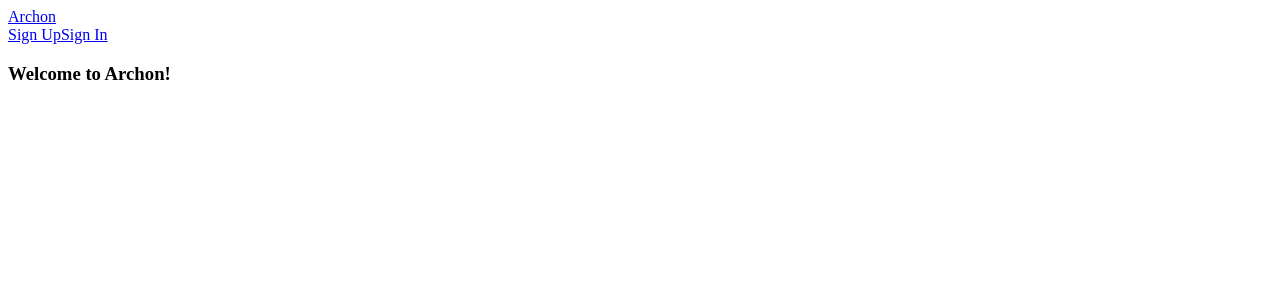
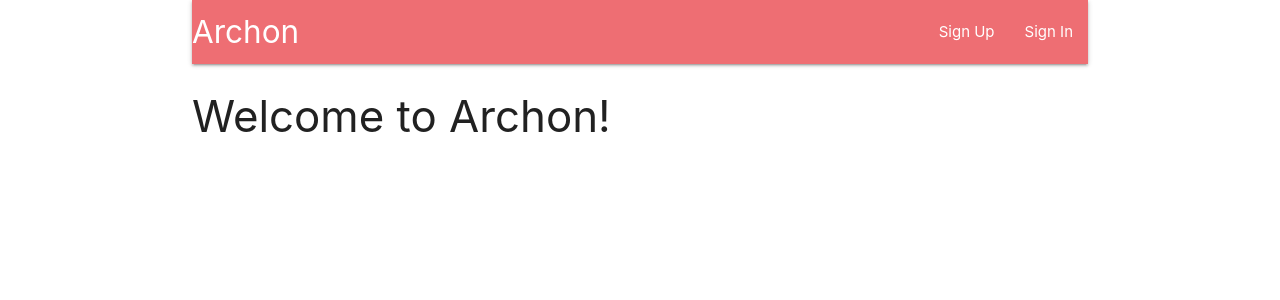
Before and after one commit to samsuh/auth-app-react-client, a React (Create React App) app: page / in a window 1280 px wide. Shown: the top 300 px of the page. Built offline with nearby package versions, Linux system fonts and the light colour scheme.

Commit message:
error with combineReducers interaction. fix this.

```diff
--- a/package.json
+++ b/package.json
@@ -7,6 +7,7 @@
     "@testing-library/react": "^9.4.0",
     "@testing-library/user-event": "^7.2.1",
     "axios": "^0.19.1",
+    "materialize-css": "^1.0.0",
     "react": "^16.12.0",
     "react-dom": "^16.12.0",
     "react-redux": "^7.1.3",
--- a/src/components/App.js
+++ b/src/components/App.js
@@ -1,9 +1,9 @@
 import React from "react";
 import Header from "./Header";
 
-export default ({children}) => {
+export default ({ children }) => {
   return (
-    <div>
+    <div className='container'>
       <Header />
       {children}
     </div>
--- a/src/components/Header.js
+++ b/src/components/Header.js
@@ -1,33 +1,44 @@
-import React, {Component} from 'react'
-import {Link} from 'react-router-dom'
-import {connect} from 'react-redux'
+import React, { Component } from "react";
+import { Link } from "react-router-dom";
+import { connect } from "react-redux";
 
 class Header extends Component {
   //helper method to conditionally render links that show up in navbar
-    renderLinks(){
+  renderLinks() {
     //check if user is signedin. show Signed-In-User-Links that are relevant
-        if (this.props.authenticated){
-            return(
-                <div>
-                    <Link to="/signout">Sign Out</Link>
-                    <Link to="/dashboard">Dashboard</Link>
-                </div>
-            )
+    if (this.props.authenticated) {
+      return (
+        <ul>
+          <li>
+            <Link to='/signout'>Sign Out</Link>
+          </li>
+          <li>
+            <Link to='/dashboard'>Dashboard</Link>
+          </li>
+        </ul>
+      );
     } else {
       //if user is not authenticated, allow them to signup/signin.
-            return(
-                <div>
-                    <Link to="/signup">Sign Up</Link>
-                    <Link to="/signin">Sign In</Link>
-                </div>
-            )
+      return (
+        <ul className='right'>
+          <li>
+            <Link to='/signup'>Sign Up</Link>
+          </li>
+          <li>
+            <Link to='/signin'>Sign In</Link>
+          </li>
+        </ul>
+      );
     }
   }
 
-    render(){
-        return(
-            <div>
-                <Link to="/">Archon</Link>
+  render() {
+    return (
+      <nav>
+        <div className='nav-wrapper'>
+          <Link to='/' className='left brand-logo'>
+            Archon
+          </Link>
           {/* Now being conditionally rendered and passed in as {this.renderLinks()}
                 <Link to="/signup">Sign Up</Link>
                 <Link to="/signin">Sign In</Link>
@@ -35,13 +46,14 @@ class Header extends Component {
                 <Link to="/dashboard">Dashboard</Link> */}
           {this.renderLinks()}
         </div>
-        )
+      </nav>
+    );
   }
 }
 
 //Header component checks if user is authenticated. define mapStateToProps which takes state object and returns the 'authenticated' piece of state
-function mapStateToProps(state){
-    return {authenticated: state.auth.authenticated}
+function mapStateToProps(state) {
+  return { authenticated: state.auth.authenticated };
 }
 
-export default connect(mapStateToProps)(Header)
+export default connect(mapStateToProps)(Header);
```
Also changed, not shown: src/index.js (+24 -23 lines), 1 other file (tests, documents, lock files or other folders). Lines whose indentation alone changed are shown as unchanged.
